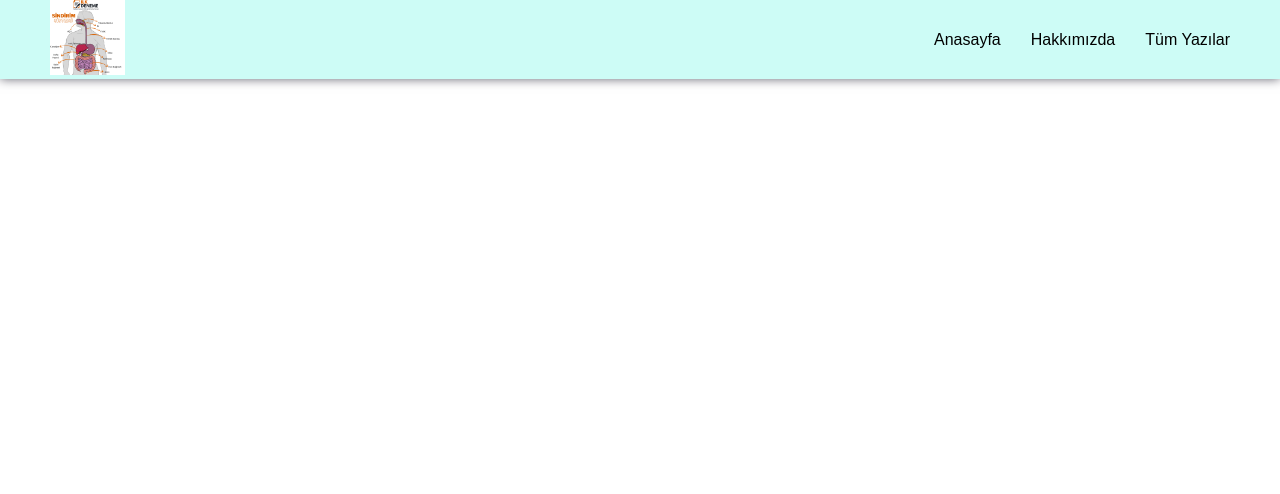
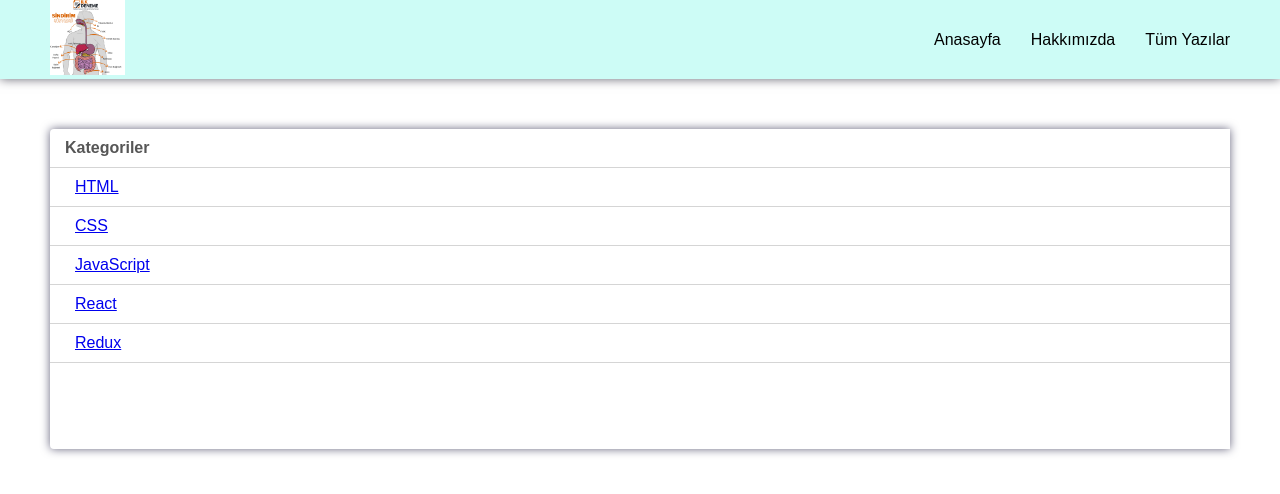
Before and after one commit to 35kartal35/ONECLASS, a plain HTML site: page index.html in a window 1280 px wide. Drawn offline with Linux system fonts and the light colour scheme.

Commit message:
card styled

```diff
--- /dev/null
+++ b/css/main.css
@@ -0,0 +1,47 @@
+.mainContainer{
+    padding: 50px;
+    width: 100%;
+    min-height: calc(100vh - 75px);
+    display: flex;
+    gap: 10px;
+}
+
+::-webkit-scrollbar {
+    width: 2px;
+}
+
+/*track*/
+::-webkit-scrollbar-track {
+    background: #f1f1f1;
+}
+
+::-webkit-scrollbar-thumb {
+    background: #888;
+}
+
+::-webkit-scrollbar-thumb:hover {
+    background: #555;
+}
+
+.leftSide{
+    flex: 1;
+    max-height: 40vh;
+    border-bottom-left-radius: 4px;
+    border-top-left-radius: 4px;
+    box-shadow: 0px 0px 10px 0px #65647c;
+    overflow-y: scroll;
+}
+
+.categoriesTitleContainer{
+    padding: 10px 15px;
+    font-weight: 600;
+    border-bottom: 1px solid #d5d5d5;
+    color: #565656;
+}
+
+.catagoriesList li{
+    padding: 10px 25px;
+    border-bottom: 1px solid #d5d5d5;
+    color: #565656;
+    transition: all 0,2s lineer;
+}
--- a/index.html
+++ b/index.html
@@ -7,8 +7,10 @@
     <title>Cuma Akşam1</title>
     <link rel="stylesheet" href="https://cdnjs.cloudflare.com/ajax/libs/font-awesome/6.2.1/css/all.min.css" integrity="sha512-MV7K8+y+gLIBoVD59lQIYicR65iaqukzvf/nwasF0nqhPay5w/9lJmVM2hMDcnK1OnMGCdVK+iQrJ7lzPJQd1w==" crossorigin="anonymous" referrerpolicy="no-referrer" />
     <link rel="stylesheet" href="./css/header.css">
+    <link rel="stylesheet" href="./css/main.css">
 </head>
 <body>
+    <!--HEADER START-->
     <header>
         <div id="hamburgerMenuBtn" class="menuikoncontainer">
             <span>
@@ -34,6 +36,22 @@
             </nav>
         </div>
     </header>
+    <!--header and-->
+    <main class="mainContainer">
+        <section class="leftSide">
+            <div class="categoriesTitleContainer">
+                <p>Kategoriler</p>
+            </div>
+            <ul class="catagoriesList">
+                <li><a href="#">HTML</a></li>
+                <li><a href="#">CSS</a></li>
+                <li><a href="#">JavaScript</a></li>
+                <li><a href="#">React</a></li>
+                <li><a href="#">Redux</a></li>
+
+            </ul>
+        </section>
+    </main>
     <script src="./js/header.js"></script>
 </body>
 </html>
```
